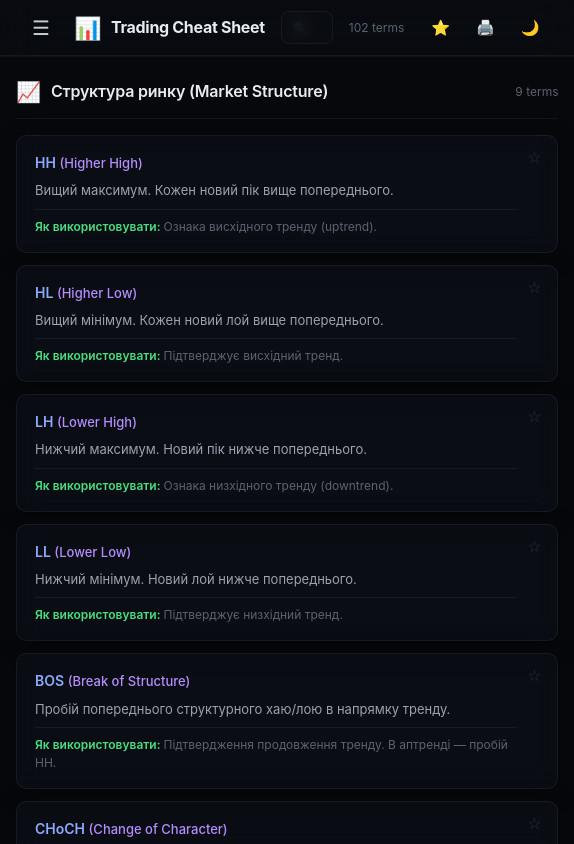
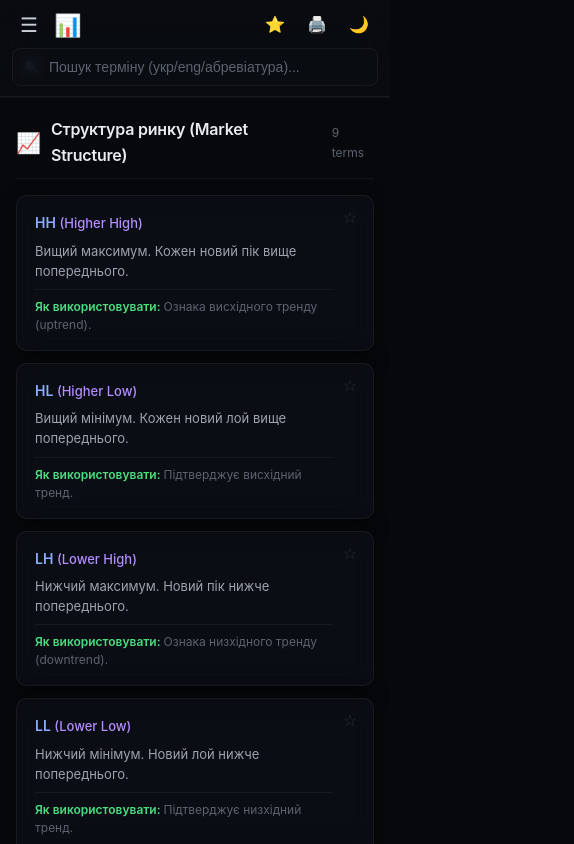
Before and after one commit to dream0x/tasheet, a plain HTML site: page index.html in a window 390 px wide. Shown: the whole page, 574 px wide, since content can reach past the window. Drawn offline with Linux system fonts and the light colour scheme.

Commit message:
Fix mobile topbar: 2-row layout, full-width search, visible action buttons

```diff
--- a/index.html
+++ b/index.html
@@ -398,12 +398,29 @@
   @media (max-width: 768px) {
     .app {
       grid-template-columns: 1fr;
+      grid-template-rows: auto 1fr;
     }
-    .topbar { grid-column: 1; }
-    .main { grid-column: 1; grid-row: 2; }
+    .topbar {
+      grid-column: 1;
+      flex-wrap: wrap;
+      padding: 10px 12px;
+      gap: 8px;
+      min-height: 56px;
+      height: auto;
+    }
+    .topbar-logo .logo-text { display: none; }
+    .topbar-stats { display: none; }
+    .topbar-search {
+      order: 99;
+      flex-basis: 100%;
+      max-width: none;
+    }
+    .topbar-search input { font-size: 14px; padding: 10px 14px 10px 36px; }
+    .topbar-search .search-kbd { display: none; }
+    .topbar-btn { padding: 6px 8px; font-size: 16px; }
     .sidebar {
       position: fixed;
-      top: 56px;
+      top: 104px;
       left: 0;
       bottom: 0;
       width: 280px;
@@ -415,15 +432,14 @@
     .sidebar-overlay {
       display: none;
       position: fixed;
-      inset: 56px 0 0 0;
+      inset: 104px 0 0 0;
       background: rgba(0, 0, 0, 0.5);
       z-index: 140;
     }
     .sidebar-overlay.open { display: block; }
     .sidebar-toggle { display: block; }
-    .main { padding: 20px 16px; }
+    .main { grid-column: 1; grid-row: 2; padding: 20px 16px; }
     .term-grid { grid-template-columns: 1fr; }
-    .topbar-search .search-kbd { display: none; }
   }
 
   /* ========== PRINT ========== */
@@ -453,7 +469,7 @@
     <button class="sidebar-toggle" id="sidebarToggle" title="Menu">☰</button>
     <div class="topbar-logo">
       <span class="logo-icon">📊</span>
-      <span id="pageTitle">Trading Cheat Sheet</span>
+      <span class="logo-text" id="pageTitle">Trading Cheat Sheet</span>
     </div>
     <div class="topbar-search">
       <span class="search-icon">🔍</span>
```
